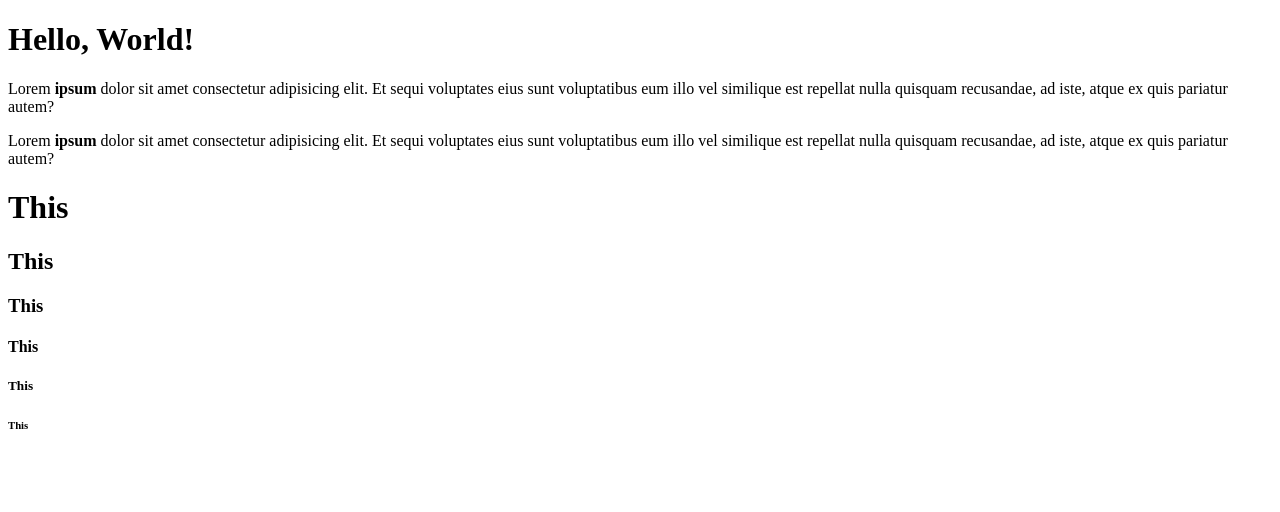
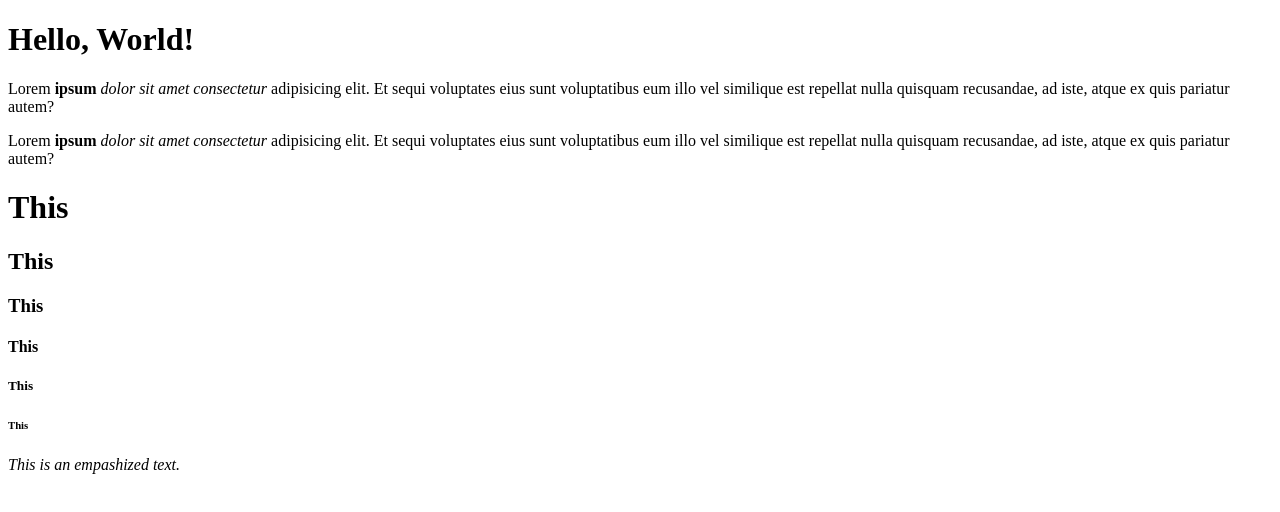
Before and after one commit to ZAV222/git_test, a plain HTML site: page html-boilerplate/index.html in a window 1280 px wide. Drawn offline with Linux system fonts and the light colour scheme.

Commit message:
Added comment in index.html

```diff
--- a/html-boilerplate/index.html
+++ b/html-boilerplate/index.html
@@ -8,9 +8,9 @@
     <body>
         <h1>Hello, World!</h1>
 
-        <p>Lorem <strong>ipsum</strong> dolor sit amet consectetur adipisicing elit. Et sequi voluptates eius sunt voluptatibus eum illo vel similique est repellat nulla quisquam recusandae, ad iste, atque ex quis pariatur autem?</p>
+        <p>Lorem <strong>ipsum</strong> <em>dolor sit amet consectetur</em> adipisicing elit. Et sequi voluptates eius sunt voluptatibus eum illo vel similique est repellat nulla quisquam recusandae, ad iste, atque ex quis pariatur autem?</p>
 
-        <p>Lorem <strong>ipsum</strong> dolor sit amet consectetur adipisicing elit. Et sequi voluptates eius sunt voluptatibus eum illo vel similique est repellat nulla quisquam recusandae, ad iste, atque ex quis pariatur autem?</p>
+        <p>Lorem <strong>ipsum</strong> <em>dolor sit amet consectetur</em> adipisicing elit. Et sequi voluptates eius sunt voluptatibus eum illo vel similique est repellat nulla quisquam recusandae, ad iste, atque ex quis pariatur autem?</p>
 
         <h1>This</h1>
         <h2>This</h2>
@@ -19,6 +19,9 @@
         <h5>This</h5>
         <h6>This</h6>
 
+        <em>This is an empashized text.</em>
+
+        <!-- this is an comment of html which is ignored by the browser. -->
 
     </body>
 
```
